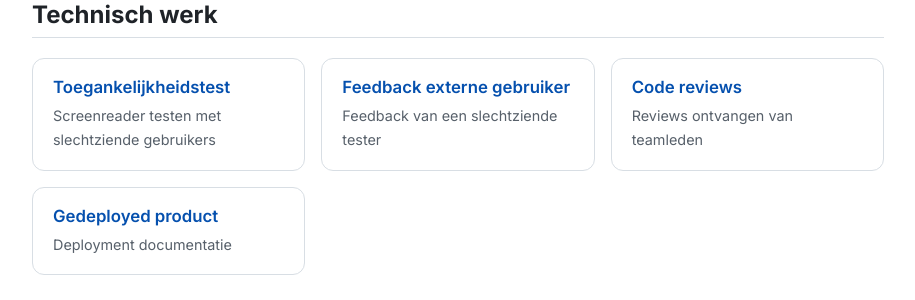
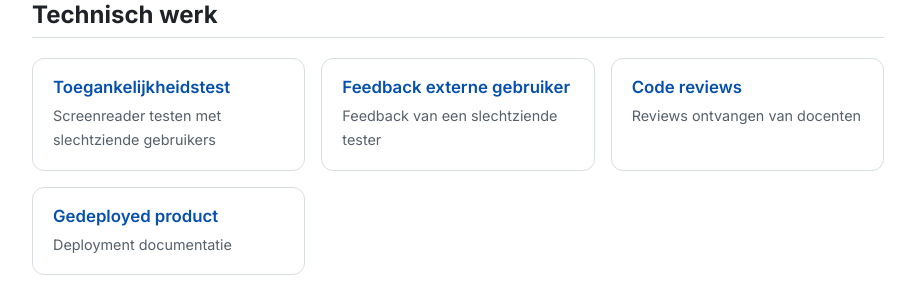
Before and after one commit to pjotrvv/portfolio-s3, a Jekyll site: the page built from index.md, in a window 1280 px wide and 900 px high, scrolled down 1521 px. Shown: the part 153-453 px from the top of the window, without its empty margins (182-1097 px from the left). Built offline with Jekyll 4.4.1, drawn with Linux system fonts in a browser that asks for light colours.

Commit message:
Corrigeer code review beschrijving naar docenten op homepage

```diff
--- a/index.md
+++ b/index.md
@@ -71,7 +71,7 @@ In dit portfolio documenteer ik mijn werk tijdens de minor **S3 Software Develop
 <div class="grid">
   <a class="card" href="{{ '/AccessabilityTest.html' | relative_url }}"><h3>Toegankelijkheidstest</h3><p>Screenreader testen met slechtziende gebruikers</p></a>
   <a class="card" href="{{ '/FeedbackExterneGebruiker.html' | relative_url }}"><h3>Feedback externe gebruiker</h3><p>Feedback van een slechtziende tester</p></a>
-  <a class="card" href="{{ '/CodeReviews/' | relative_url }}"><h3>Code reviews</h3><p>Reviews ontvangen van teamleden</p></a>
+  <a class="card" href="{{ '/CodeReviews/' | relative_url }}"><h3>Code reviews</h3><p>Reviews ontvangen van docenten</p></a>
   <a class="card" href="{{ '/GedeployedProduct.html' | relative_url }}"><h3>Gedeployed product</h3><p>Deployment documentatie</p></a>
 </div>
 
```
